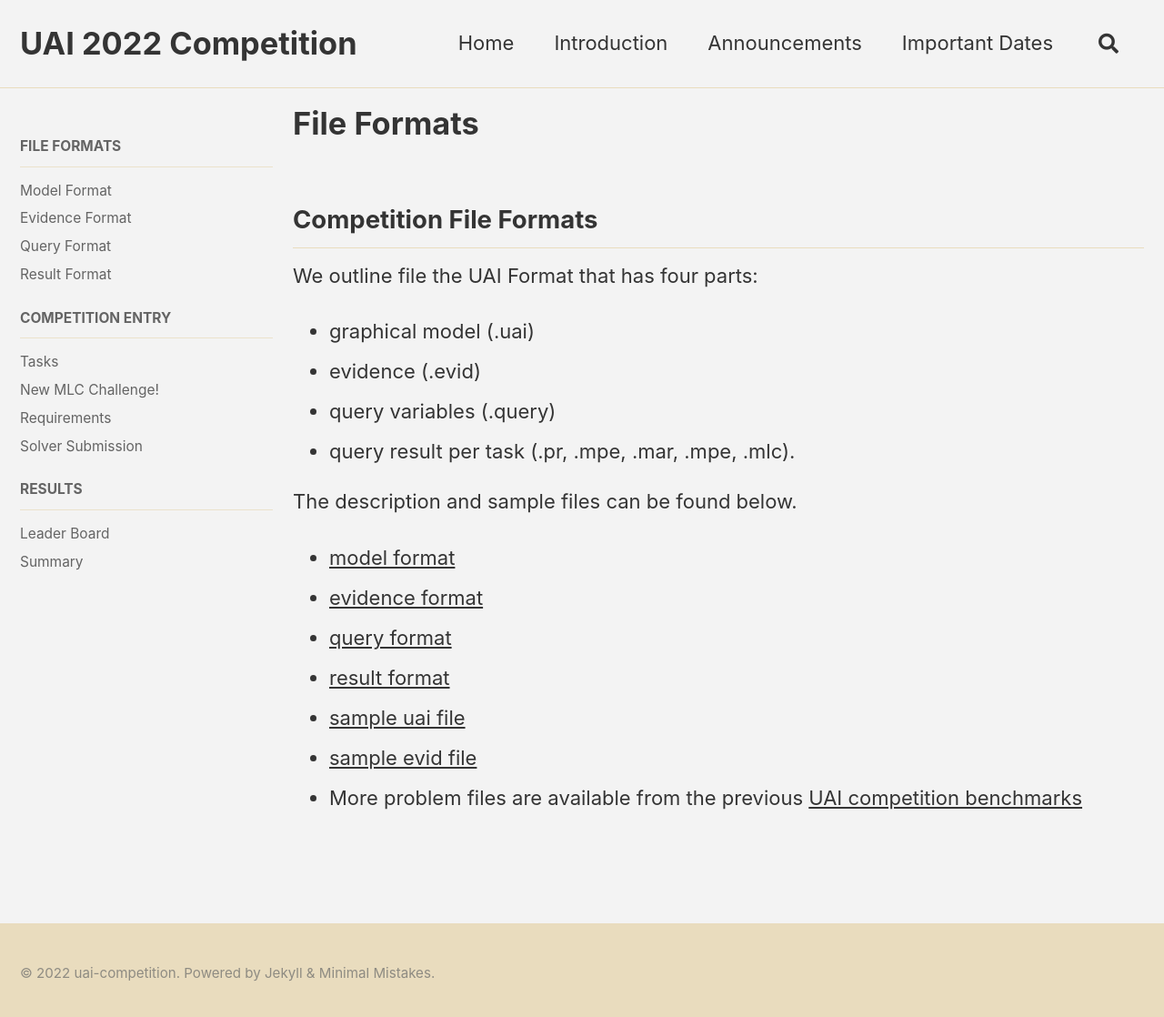
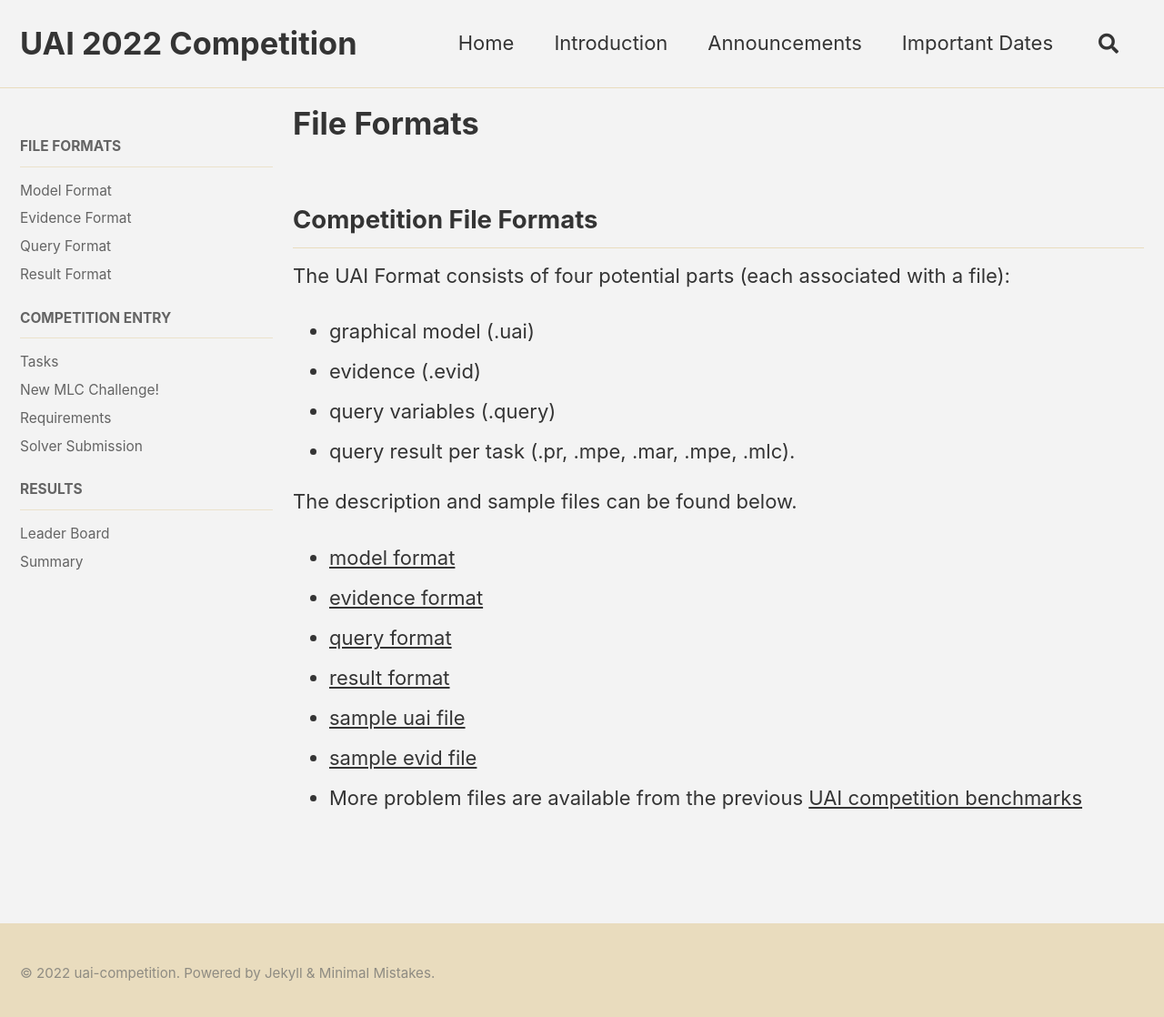
Before and after one commit to vibhavg1/uai-competition-dev, a Jekyll site: the page built from _pages/root/file-formats/file-formats.md, in a window 1280 px wide and 1126 px high. Shown: the top 1118 px of the window at 91% size. Built offline with Jekyll 4.4.1, drawn with Linux system fonts in a browser that asks for light colours; cached includes are drawn as plain includes.

Commit message:
Update file-formats.md

```diff
--- a/_pages/root/file-formats/file-formats.md
+++ b/_pages/root/file-formats/file-formats.md
@@ -4,7 +4,7 @@ permalink: /file-formats/
 ---
 
 ## Competition File Formats
-We outline file the UAI Format that has four parts:
+The UAI Format consists of four potential parts (each associated with a file):
 * graphical model (.uai)
 * evidence (.evid)
 * query variables (.query)
```
